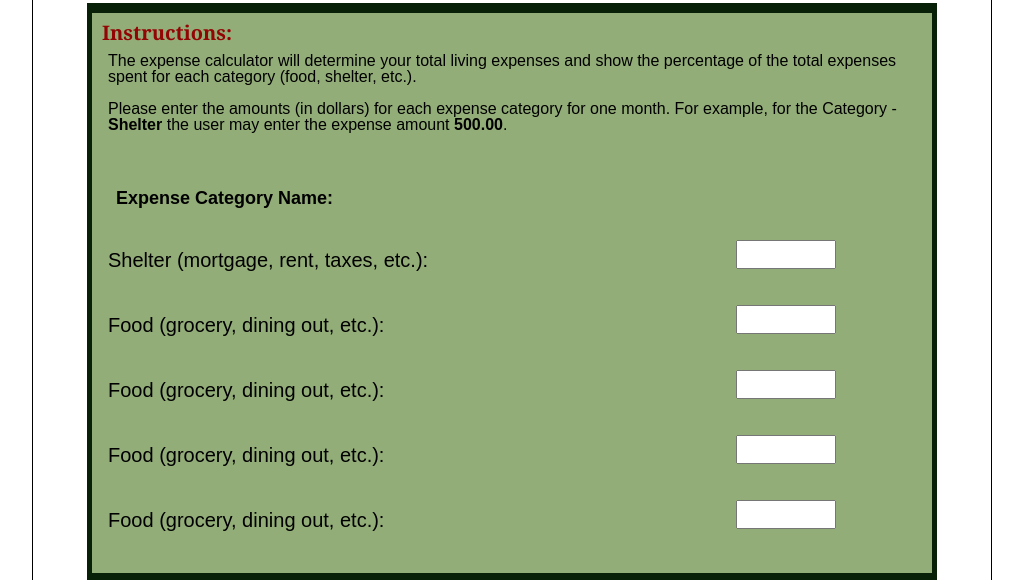
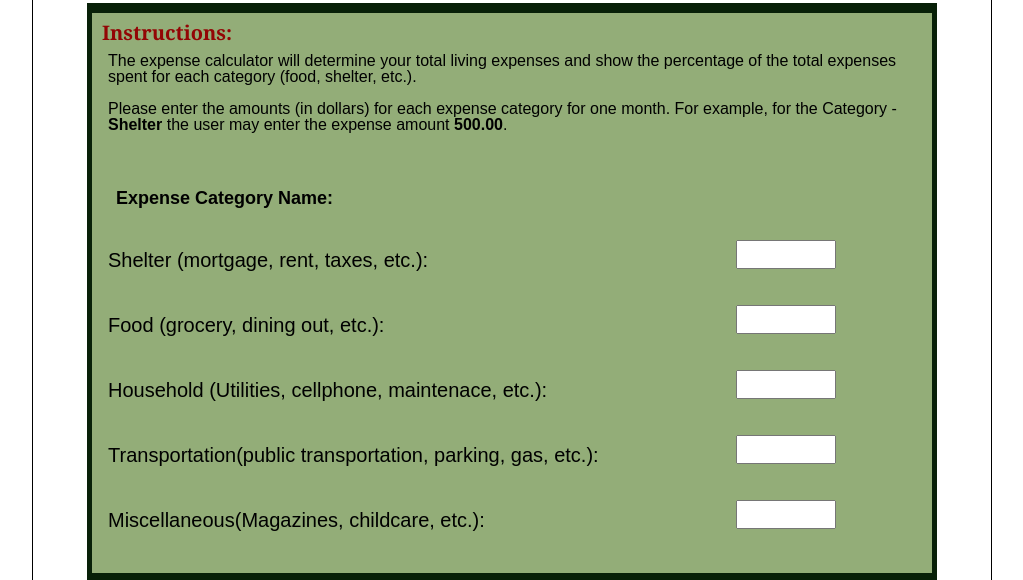
Before and after one commit to smk16f/lesson4_javascript, a plain HTML site: page Lesson4_ExpenseCalculator/index.html in a window 1280 px wide. Shown: the part 152-732 px from the top of the page, without its empty margins (128-1151 px from the left). Drawn offline with Linux system fonts and the light colour scheme.

Commit message:
lesson 4 third commit

```diff
--- a/Lesson4_ExpenseCalculator/index.html
+++ b/Lesson4_ExpenseCalculator/index.html
@@ -53,17 +53,17 @@
               </label>
           </p>
           <p><label for="household">
-            Food (grocery, dining out, etc.):
+            Household (Utilities, cellphone, maintenace, etc.):
               <input type="text" id="householdInput" name="house" />
               </label>
           </p>
           <p><label for="transportation">
-            Food (grocery, dining out, etc.):
+            Transportation(public transportation, parking, gas, etc.):
               <input type="text" id="transportationInput" name="transport" />
               </label>
           </p>
           <p><label for="miscellaneous">
-            Food (grocery, dining out, etc.):
+            Miscellaneous(Magazines, childcare, etc.):
               <input type="text" id="miscellaneousInput" name="misc" />
               </label>
           </p>
```
